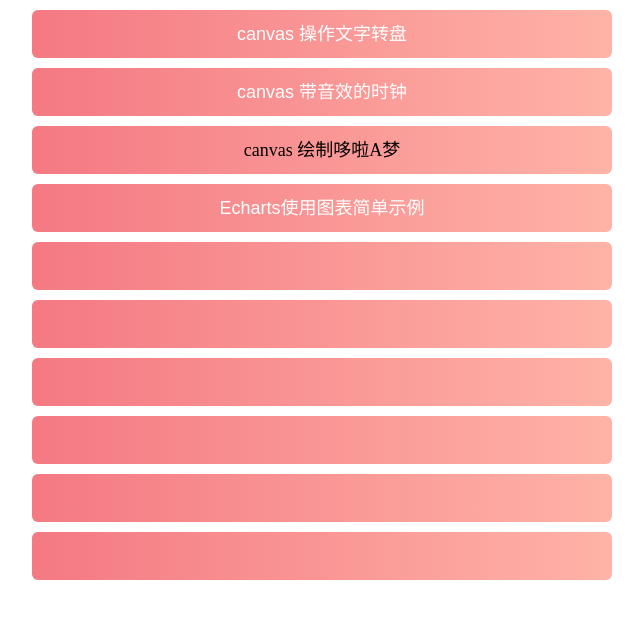
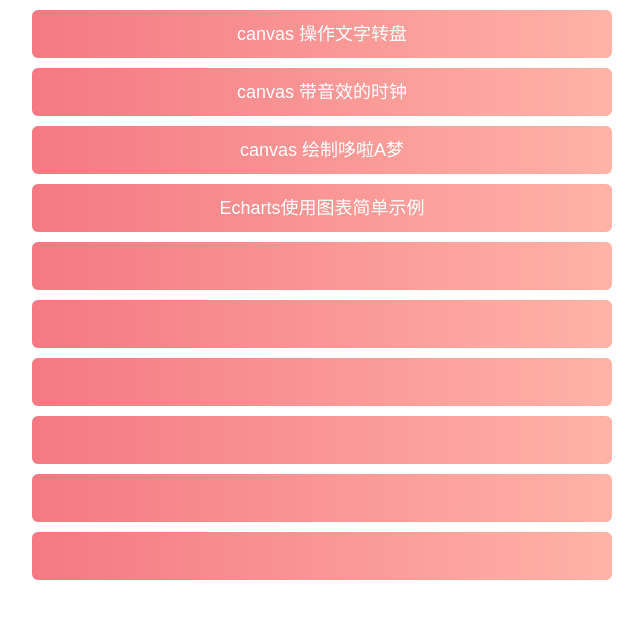
Before and after one commit to Aw5850/WebProject-demo, a plain HTML site: page index.html in a window 1280 px wide. Shown: the whole page, without its empty margins (318-961 px from the left). Drawn offline with Linux system fonts and the light colour scheme.

Commit message:
update canvas demo

```diff
--- a/index.html
+++ b/index.html
@@ -10,7 +10,7 @@
 		<ul>
 			<li><a href="https://aw5850.github.io/WebProject-demo/CanvasWheel/index.html">canvas 操作文字转盘</a></li>
 			<li><a href="https://aw5850.github.io/WebProject-demo/CanvasClock/index.html">canvas 带音效的时钟</a></li>
-			<li><a href="https://aw5850.github.io/WebProject-demo/doraemon/index.html"></a>canvas 绘制哆啦A梦</li>
+			<li><a href="https://aw5850.github.io/WebProject-demo/doraemon/index.html">canvas 绘制哆啦A梦</a></li>
 			<li><a href="https://aw5850.github.io/WebProject-demo/chart/index.html">Echarts使用图表简单示例</a></li>
 			<li><a href=""></a></li>
 			<li><a href=""></a></li>
```
